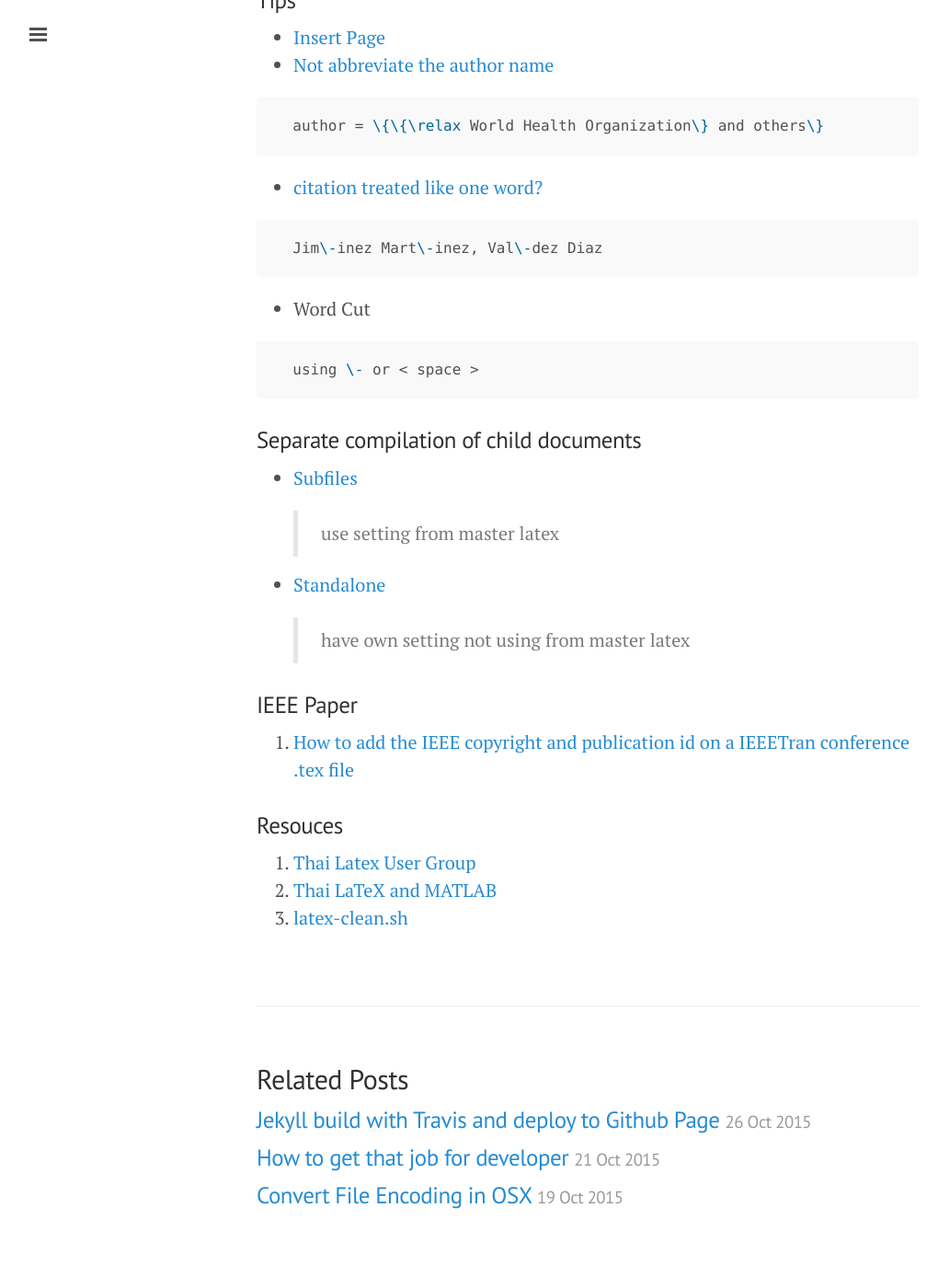
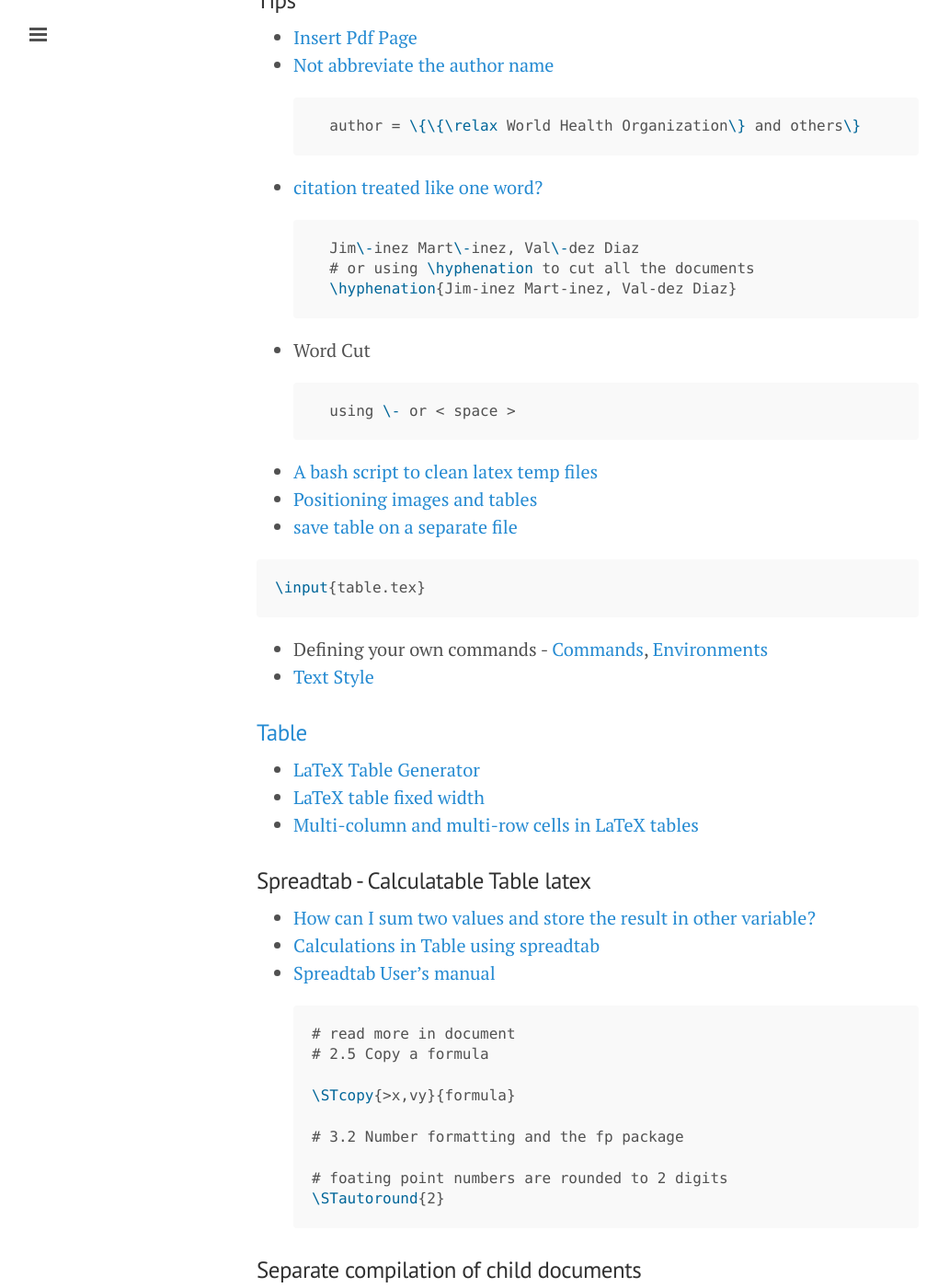
Before and after one commit to ibotdotout/ibotdotout.github.io, a Jekyll site: the page built from _posts/2015-02-07-latex.md, in a window 1280 px wide and 1400 px high, scrolled down 2536 px. Shown: the whole window at 92% size, without its empty margins (1-1021 px from the left). Built offline with Jekyll 4.4.1, drawn with Linux system fonts in a browser that asks for light colours; nearby versions of some CDN libraries; Markdown is read by kramdown in place of the engine named in the settings; before the commit the page ends 3911 px from its top, so only the background shows below that; some of the changed text lies outside the part shown.

Commit message:
update latex

````diff
--- a/_posts/2015-02-07-latex.md
+++ b/_posts/2015-02-07-latex.md
@@ -88,29 +88,67 @@ $ pdflatex paper.tex
 
 ### Command
 
-```tex
-\phantom{-} %hidden character
-```
+  ```tex
+  \phantom{-} %hidden character
+  ```
 
 ### Tips
 
-- [Insert Page](http://tex.stackexchange.com/questions/124621/can-i-include-the-page-number-when-using-includepdf)
-- [Not abbreviate the author name](http://tex.stackexchange.com/questions/185155/is-is-possible-to-not-abbreviate-the-author-name-of-only-one-reference-in-my-bib)
+* [Insert Pdf Page](http://tex.stackexchange.com/questions/124621/can-i-include-the-page-number-when-using-includepdf)
+* [Not abbreviate the author name](http://tex.stackexchange.com/questions/185155/is-is-possible-to-not-abbreviate-the-author-name-of-only-one-reference-in-my-bib)
+
+  ```tex
+    author = \{\{\relax World Health Organization\} and others\}
+  ```
+
+* [citation treated like one word?](http://ubuntuforums.org/showthread.php?t=1275429)
+
+  ```tex
+    Jim\-inez Mart\-inez, Val\-dez Diaz
+    # or using \hyphenation to cut all the documents
+    \hyphenation{Jim-inez Mart-inez, Val-dez Diaz}
+  ```
+
+* Word Cut
+
+  ```tex
+    using \- or < space >
+  ```
+
+* [A bash script to clean latex temp files](https://gist.github.com/dougalsutherland/266983/9c88f1ca1cf1420af03166dcfccb9cb10a21c110)
+* [Positioning images and tables](https://www.sharelatex.com/learn/Positioning_images_and_tables)
+* [save table on a separate file]( http://tex.stackexchange.com/questions/150829/save-table-on-a-separate-file)
 
 ```tex
-  author = \{\{\relax World Health Organization\} and others\}
-```
-- [citation treated like one word?](http://ubuntuforums.org/showthread.php?t=1275429)
-
-```tex
-  Jim\-inez Mart\-inez, Val\-dez Diaz
+\input{table.tex}
 ```
 
-- Word Cut
+* Defining your own commands - [Commands](https://www.sharelatex.com/learn/Defining_your_own_commands), [Environments](https://www.sharelatex.com/learn/Environments)
+* [Text Style](https://www.sharelatex.com/learn/Bold,_italics_and_underlining)
 
-```tex
-  using \- or < space >
-```
+### [Table](https://www.sharelatex.com/learn/Tables)
+* [LaTeX Table Generator](http://www.tablesgenerator.com)
+* [LaTeX table fixed width](http://www.sascha-frank.com/Faq/tables_six.html)
+* [Multi-column and multi-row cells in LaTeX tables](http://texblog.org/2012/12/21/multi-column-and-multi-row-cells-in-latex-tables/)
+
+
+### Spreadtab - Calculatable Table latex
+* [How can I sum two values and store the result in other variable?](http://tex.stackexchange.com/questions/30081/how-can-i-sum-two-values-and-store-the-result-in-other-variable)
+* [Calculations in Table using spreadtab](http://tex.stackexchange.com/questions/130942/calculations-in-table-using-spreadtab)
+* [Spreadtab User’s manual](http://ctan.megagod.net/tex-archive/macros/latex/contrib/spreadtab/spreadtab_doc_en.pdf)
+
+  ```tex
+  # read more in document
+  # 2.5 Copy a formula
+
+  \STcopy{>x,vy}{formula}
+
+  # 3.2 Number formatting and the fp package
+
+  # foating point numbers are rounded to 2 digits
+  \STautoround{2}
+  ```
+
 ### Separate compilation of child documents
 * [Subfiles](https://en.wikibooks.org/wiki/LaTeX/Modular_Documents#Subfiles)
 
@@ -120,12 +158,13 @@ $ pdflatex paper.tex
 
     > have own setting not using from master latex
 
-
 ### IEEE Paper
 
 1. [How to add the IEEE copyright and publication id on a IEEETran conference .tex file](https://softhandover.wordpress.com/2014/01/08/how-to-add-the-ieee-copyright-and-publication-id-on-a-ieeetran-conference-tex-file/)
 
+
 ### Resouces
 1. [Thai Latex User Group](http://thaitug.daytag.org/)
 2. [Thai LaTeX and MATLAB](https://thailatex.wordpress.com)
-3. [latex-clean.sh](https://gist.github.com/dougalsutherland/266983/9c88f1ca1cf1420af03166dcfccb9cb10a21c110)
+3. [ShareLaTeX Blog](https://www.sharelatex.com/blog/latex-guides/beginners-tutorial.html)
+4. Latex Online Editor - [Overleaf](https://www.overleaf.com) , [ShareLatex](https://www.sharelatex.com)
````
